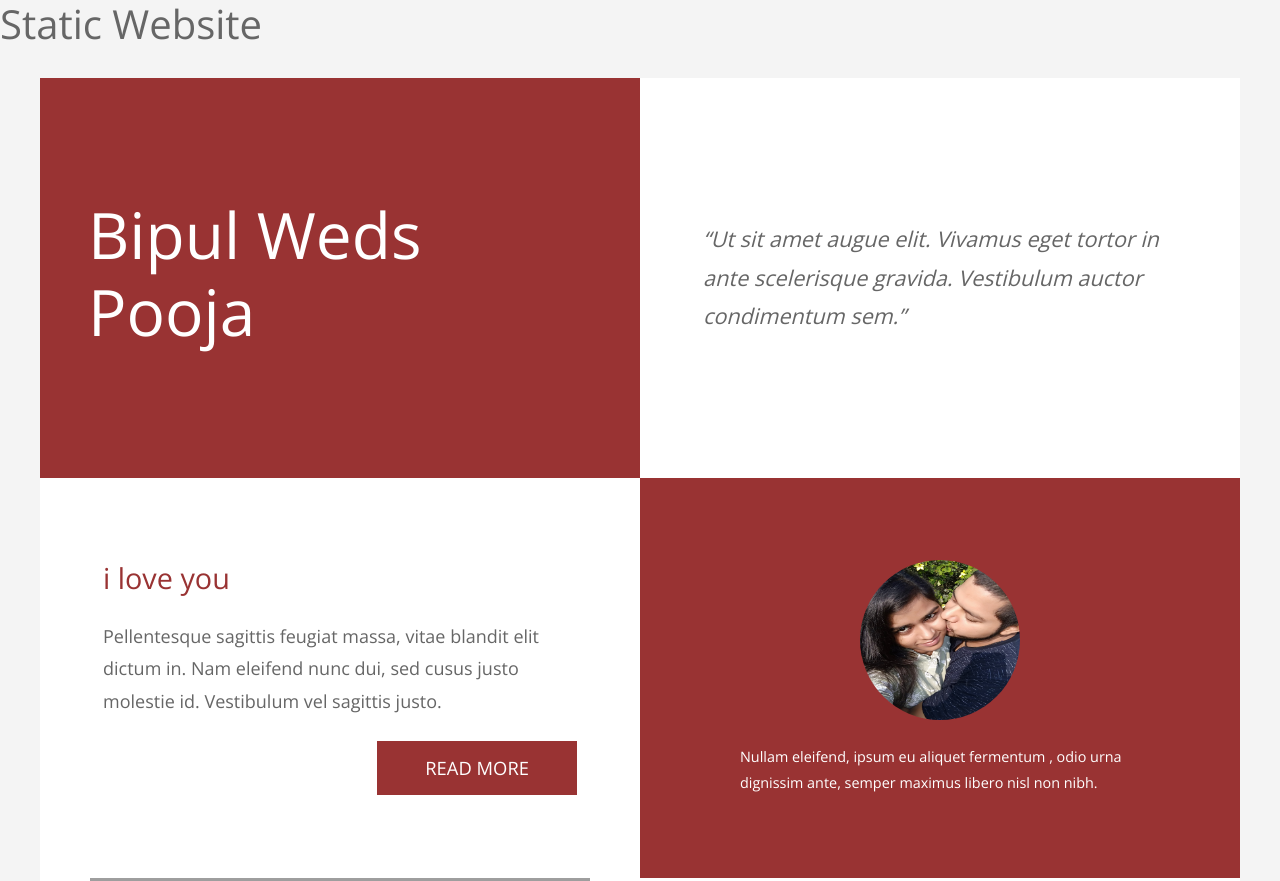
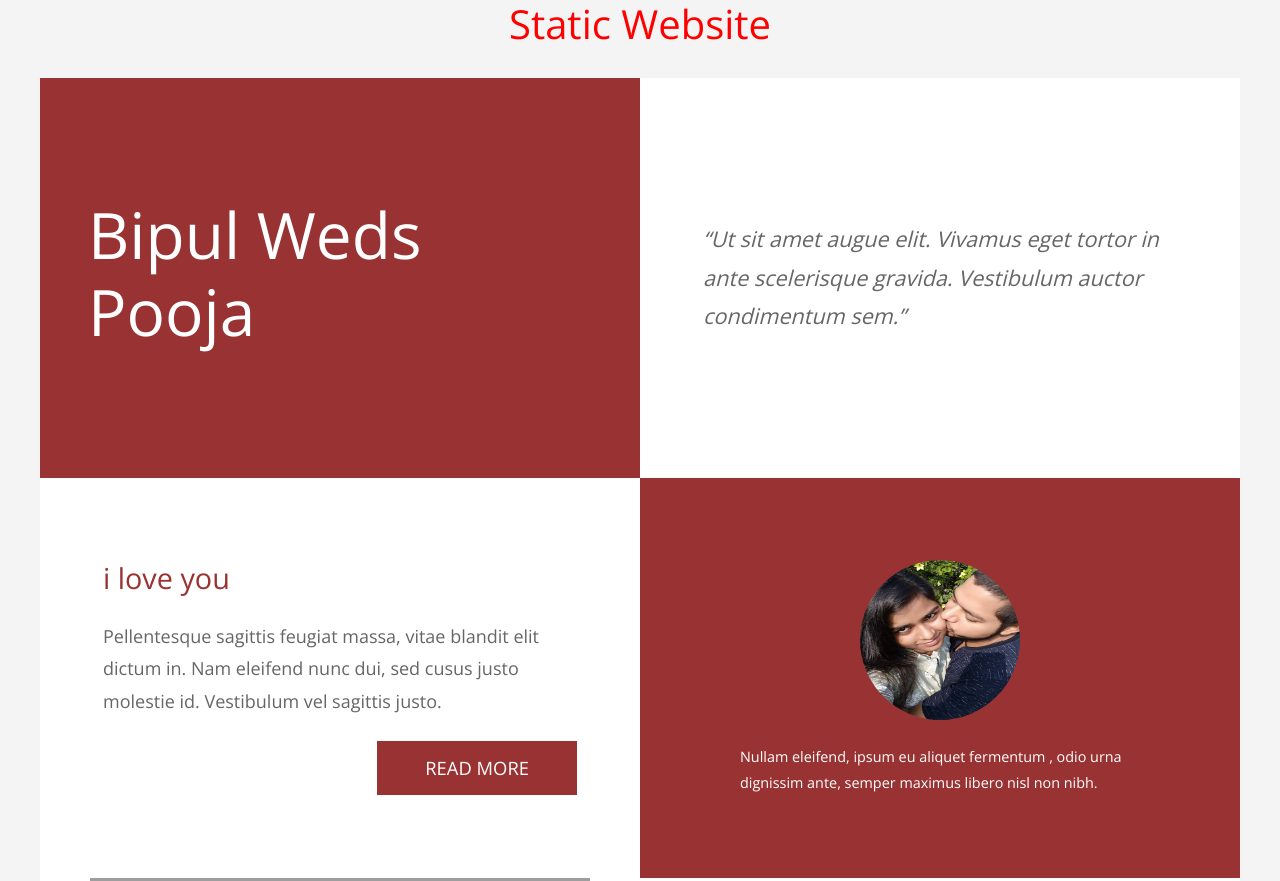
Before and after one commit to bipul0207/bipul.github.io, a plain HTML site: page index.html in a window 1280 px wide. Shown: the top 881 px of the page. Drawn offline with nearby package versions, Linux system fonts and the light colour scheme; grey boxes are pictures that could not be loaded.

Commit message:
Update index.html

```diff
--- a/index.html
+++ b/index.html
@@ -28,7 +28,7 @@ http://www.templatemo.com/tm-514-magazee
 </head>
 
 <body>
-  <h1>Static Website</h1>
+  <h1 align=center style="color:red">Static Website</h1>
   <!-- Loader -->
   <div id="loader-wrapper">
     <div id="loader"></div>
```
